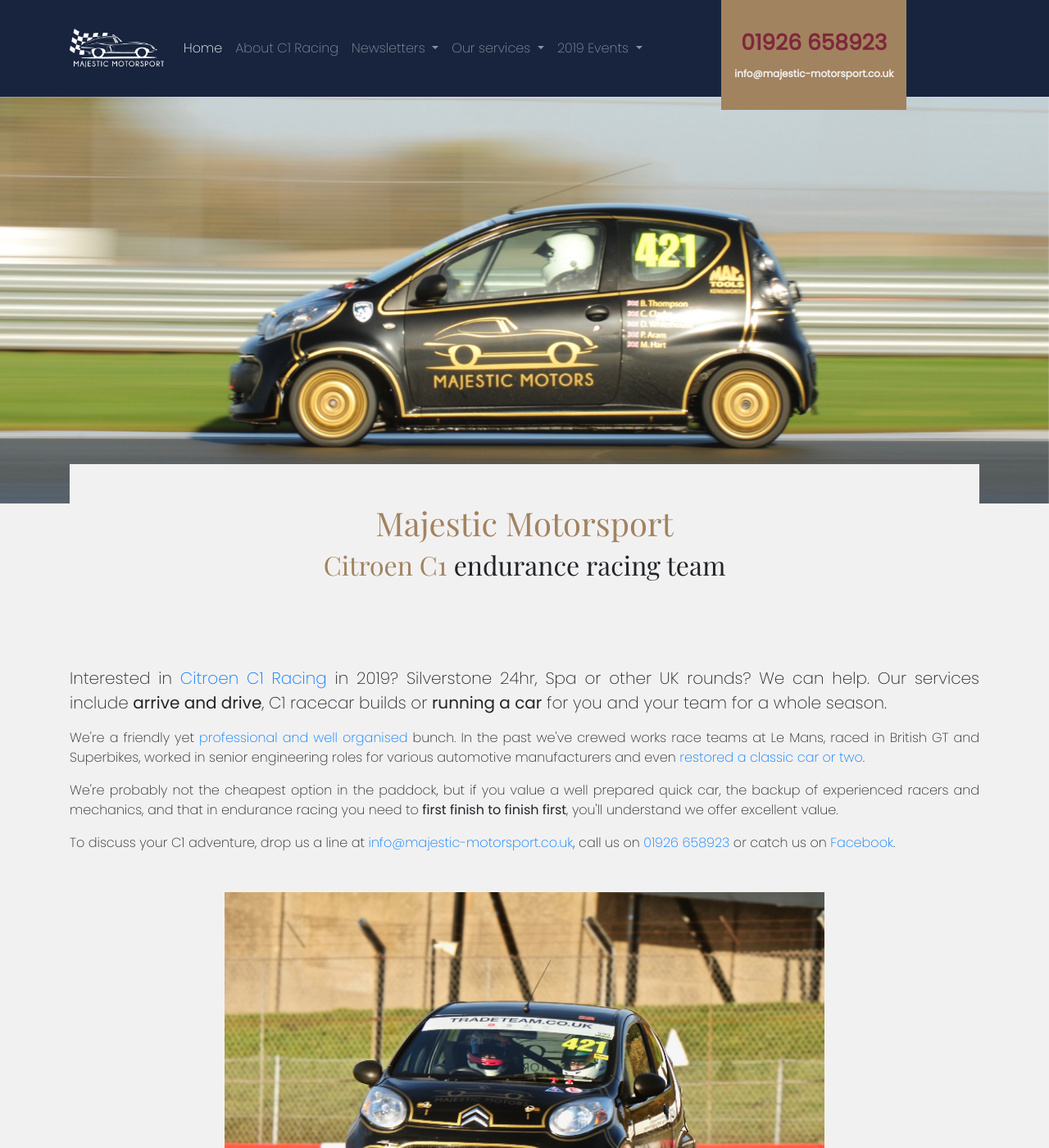
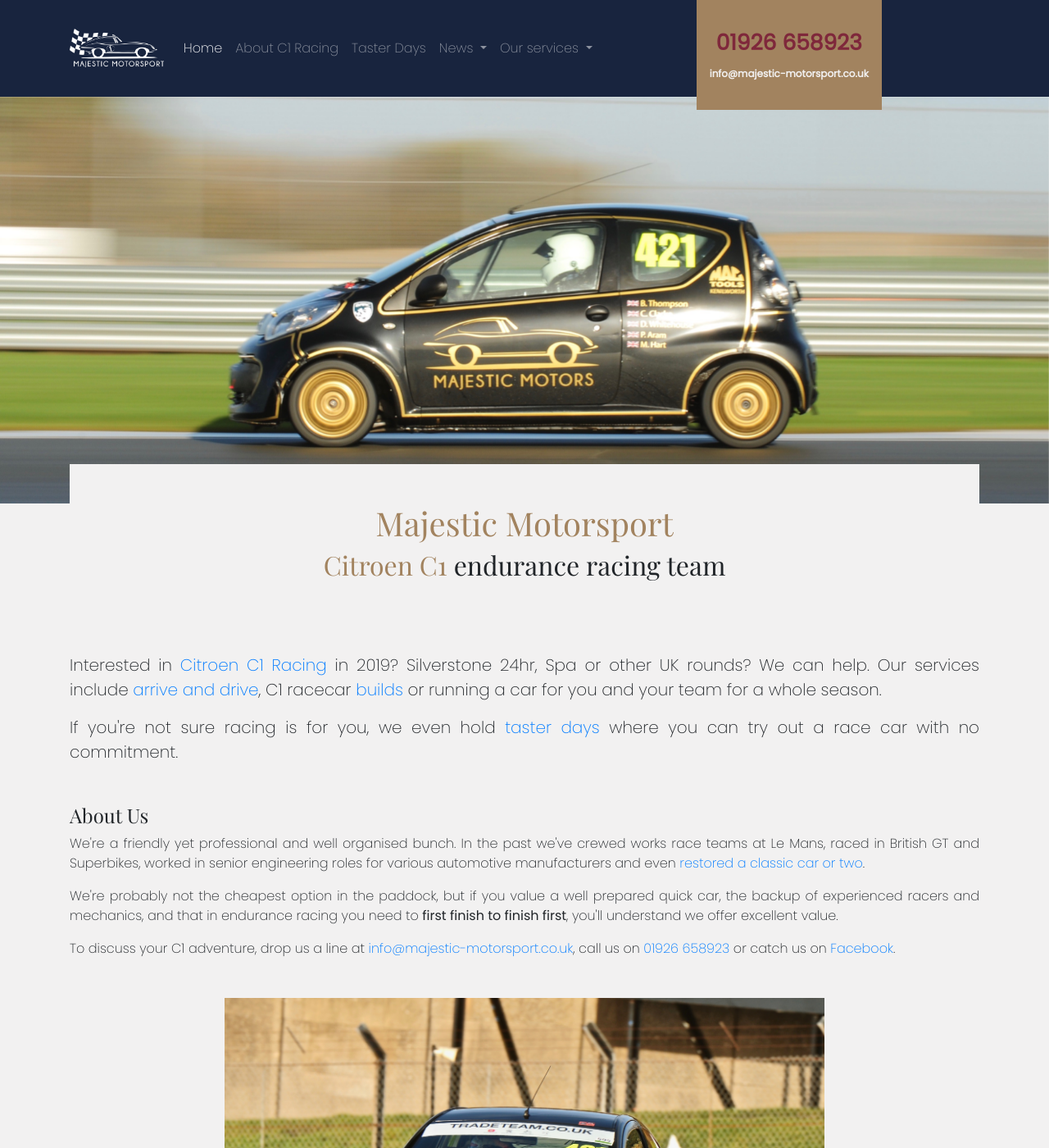
Before and after one commit to scaleupcto/majestic-motorsport-site, a Jekyll site: the page built from index.html, in a window 1280 px wide and 1400 px high. Shown: the whole window at 82% size. Built offline with Jekyll 4.4.1, drawn with Linux system fonts in a browser that asks for light colours; nearby versions of some CDN libraries.

Commit message:
Website updates

```diff
--- a/_includes/nav.html
+++ b/_includes/nav.html
@@ -23,9 +23,12 @@
                     <li class="nav-item {% if '/citroenc1racing/' == page.url %}active{% endif %}">
                         <a class="nav-link" href="/citroenc1racing/">About C1 Racing</a>
                     </li>
+                    <li class="nav-item {% if '/citroenc1tasterdays/' == page.url %}active{% endif %}">
+                        <a class="nav-link" href="/citroenc1tasterdays/">Taster Days</a>
+                    </li>
                     <li class="nav-item dropdown">
                         <a class="nav-link dropdown-toggle" href="#" id="navbarDropdown" role="button" data-toggle="dropdown" aria-haspopup="true" aria-expanded="false">
-                            Newsletters
+                            News
                         </a>
                         <div class="dropdown-menu" aria-labelledby="navbarDropdown">
                             <a class="nav-link" href="/subscribe/">Subscribe</a>
@@ -44,17 +47,17 @@
                             <a class="nav-link" href="/citroenc1arriveanddrive/">Arrive and drive</a>
                         </div>
                     </li>
-                    <li class="nav-item dropdown">
-                        <a class="nav-link dropdown-toggle" href="#" id="navbarDropdown" role="button" data-toggle="dropdown" aria-haspopup="true" aria-expanded="false">
-                            2019 Events
-                        </a>
-                        <div class="dropdown-menu" aria-labelledby="navbarDropdown">
-                            <a class="nav-link" href="/citroenc1tasterdays/">Taster Days</a>
-                            <a class="nav-link" href="/citroenc1ukcalendar/">Full UK Calendar</a>
-                            <a class="nav-link" href="/citroenc1silverstone24hr/">Silverstone 24hr</a>
-                            <a class="nav-link" href="/citroenc1spa24hr/">Spa 24hr</a>
-                        </div>
-                    </li>
+                    <!--<li class="nav-item dropdown">-->
+                        <!--<a class="nav-link dropdown-toggle" href="#" id="navbarDropdown" role="button" data-toggle="dropdown" aria-haspopup="true" aria-expanded="false">-->
+                            <!--2019 Events-->
+                        <!--</a>-->
+                        <!--<div class="dropdown-menu" aria-labelledby="navbarDropdown">-->
+                            <!--<a class="nav-link" href="/citroenc1tasterdays/">Taster Days</a>-->
+                            <!--<a class="nav-link" href="/citroenc1ukcalendar/">Full UK Calendar</a>-->
+                            <!--<a class="nav-link" href="/citroenc1silverstone24hr/">Silverstone 24hr</a>-->
+                            <!--<a class="nav-link" href="/citroenc1spa24hr/">Spa 24hr</a>-->
+                        <!--</div>-->
+                    <!--</li>-->
                 </ul>
                 <div class="navbar-brand d-none d-lg-block desktop-contact p-3 mr-auto text-center">
                     <p class="pt-3 mb-0 phone-number"><a href="tel:+441926658923">01926 658923</a></p>
--- a/index.html
+++ b/index.html
@@ -21,15 +21,20 @@
       <h1><em>Majestic Motorsport</em></h1>
       <h2><em>Citroen C1 </em> endurance racing team</h2>
     </div>
-    <p class="lead mt-5 text-justify">
+    <p class="lead mt-0 text-justify">
       Interested in <a href="/citroenc1racing">Citroen C1 Racing</a> in 2019? Silverstone 24hr, Spa
       or other UK rounds? We can help.
-      Our services include <strong>arrive and drive</strong>, C1 racecar builds or
-      <strong>running a car</strong> for you and your team for a whole season.
+      Our services include <a href="/citroenc1arriveanddrive">arrive and drive</a>, C1 racecar <a href="/citroenc1racecarbuilds">builds</a> or
+      running a car for you and your team for a whole season.
+
+    <p class="lead mb-5 text-justify">
+      If you're not sure racing is for you, we even hold <a href="/citroenc1tasterdays">taster days</a> where you can try
+      out a race car with no commitment.
     </p>
 
+    <h3>About Us</h3>
     <p class="text-justify">
-      We're a friendly yet <a href="/meettheteam">professional and well organised</a> bunch. In the
+      We're a friendly yet professional and well organised bunch. In the
       past we've crewed works race teams at Le Mans, raced in British GT and Superbikes, worked in
       senior engineering roles for various automotive manufacturers and even
       <a href="https://www.majestic-motors.co.uk">restored a classic car or two</a>.
```
